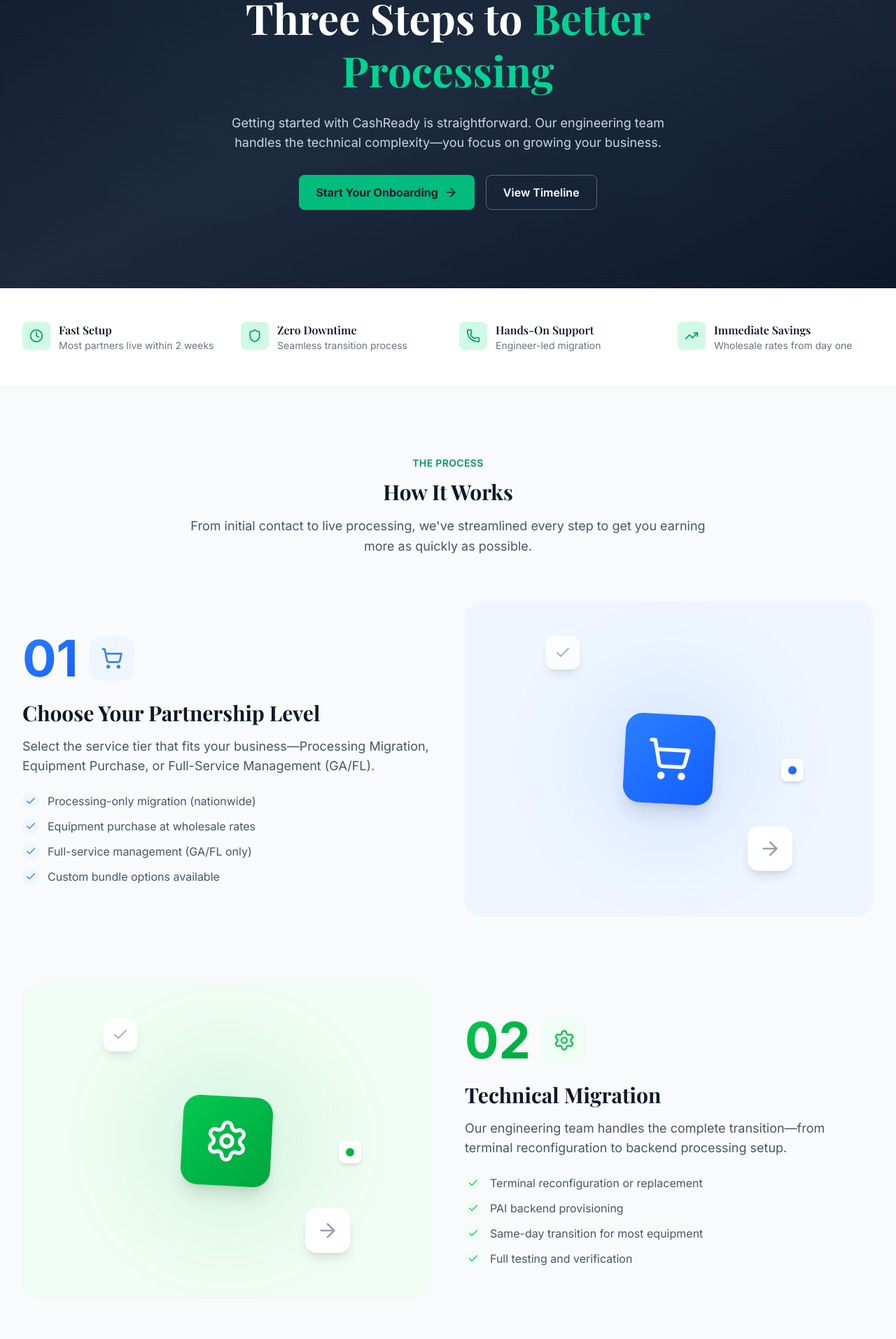
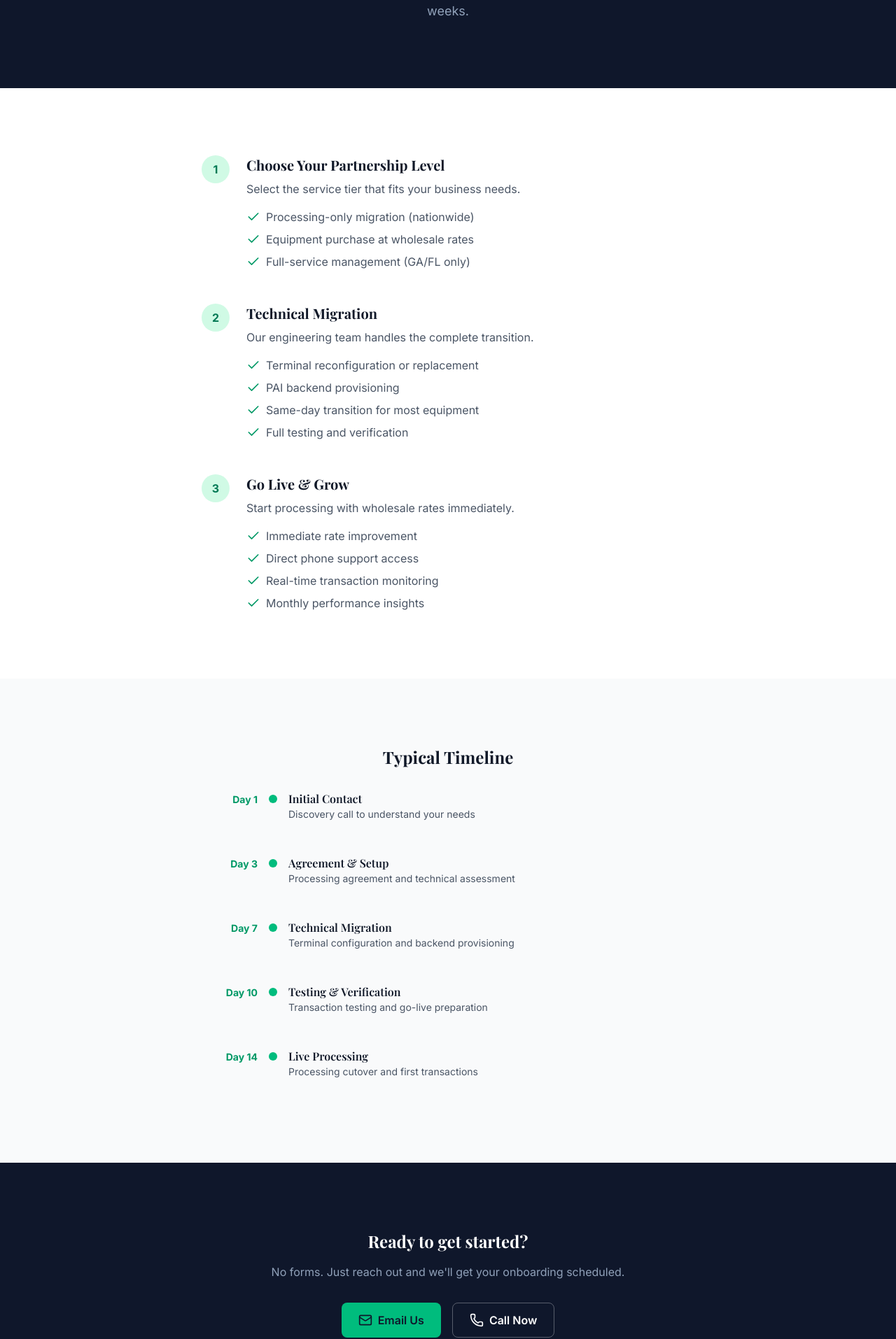
Before and after one commit to rventra/ATM-wireframe, a Next.js app: page /onboarding-process in a window 1280 px wide. Shown: the part 267-2181 px from the top of the page at 70% size. Built offline with nearby package versions, Linux system fonts and the light colour scheme.

Commit message:
refactor: simplify onboarding process page to clean list (#14)
- Remove complex graphics and visual elements
- Convert to simple numbered list format
- Clean timeline with minimal styling
- Reduced from 306 lines to ~150 lines

```diff
--- a/src/app/onboarding-process/page.tsx
+++ b/src/app/onboarding-process/page.tsx
@@ -1,37 +1,30 @@
 import { Metadata } from "next";
 import Navigation from "@/components/ui/Navigation";
 import Footer from "@/components/ui/Footer";
-import { ArrowRight, Settings, Headphones, Check, ShoppingCart, Phone, Mail, Clock, Shield, Zap, TrendingUp } from "lucide-react";
+import { ArrowRight, Check, Phone, Mail } from "lucide-react";
 import Link from "next/link";
 
 export const metadata: Metadata = {
   title: "Onboarding Process | CashReady ATM Processing | PAI Partner",
-  description: "Learn how CashReady ATM helps you access wholesale PAI processing rates. Simple 3-step onboarding process to get you up and running within two weeks.",
+  description: "Simple 3-step onboarding process to get you up and running with wholesale PAI processing rates within two weeks.",
 };
 
 const steps = [
   {
-    number: "01",
+    number: "1",
     title: "Choose Your Partnership Level",
-    description: "Select the service tier that fits your business—Processing Migration, Equipment Purchase, or Full-Service Management (GA/FL).",
-    icon: ShoppingCart,
-    color: "from-blue-500 to-blue-600",
-    bgColor: "bg-blue-50",
-    details: [
+    description: "Select the service tier that fits your business needs.",
+    items: [
       "Processing-only migration (nationwide)",
       "Equipment purchase at wholesale rates",
       "Full-service management (GA/FL only)",
-      "Custom bundle options available",
     ],
   },
   {
-    number: "02",
+    number: "2",
     title: "Technical Migration",
-    description: "Our engineering team handles the complete transition—from terminal reconfiguration to backend processing setup.",
-    icon: Settings,
-    color: "from-green-500 to-green-600",
-    bgColor: "bg-green-50",
-    details: [
+    description: "Our engineering team handles the complete transition.",
+    items: [
       "Terminal reconfiguration or replacement",
       "PAI backend provisioning",
       "Same-day transition for most equipment",
@@ -39,13 +32,10 @@
     ],
   },
   {
-    number: "03",
+    number: "3",
     title: "Go Live & Grow",
-    description: "Start processing with wholesale rates immediately. Get direct support and daily oversight from day one.",
-    icon: TrendingUp,
-    color: "from-emerald-500 to-emerald-600",
-    bgColor: "bg-emerald-50",
-    details: [
+    description: "Start processing with wholesale rates immediately.",
+    items: [
       "Immediate rate improvement",
       "Direct phone support access",
       "Real-time transaction monitoring",
@@ -55,18 +45,11 @@
 ];
 
 const timeline = [
-  { day: "Day 1", title: "Initial Contact", desc: "Discovery call to understand your needs and current setup", icon: Phone },
-  { day: "Day 3", title: "Agreement & Setup", desc: "Processing agreement and technical assessment", icon: Shield },
-  { day: "Day 7", title: "Technical Migration", desc: "Terminal configuration and backend provisioning", icon: Settings },
-  { day: "Day 10", title: "Testing & Verification", desc: "Transaction testing and go-live preparation", icon: Check },
-  { day: "Day 14", title: "Live Processing", desc: "Processing cutover and first transactions", icon: Zap },
-];
-
-const benefits = [
-  { icon: Clock, title: "Fast Setup", desc: "Most partners live within 2 weeks" },
-  { icon: Shield, title: "Zero Downtime", desc: "Seamless transition process" },
-  { icon: Phone, title: "Hands-On Support", desc: "Engineer-led migration" },
-  { icon: TrendingUp, title: "Immediate Savings", desc: "Wholesale rates from day one" },
+  { day: "Day 1", title: "Initial Contact", desc: "Discovery call to understand your needs" },
+  { day: "Day 3", title: "Agreement & Setup", desc: "Processing agreement and technical assessment" },
+  { day: "Day 7", title: "Technical Migration", desc: "Terminal configuration and backend provisioning" },
+  { day: "Day 10", title: "Testing & Verification", desc: "Transaction testing and go-live preparation" },
+  { day: "Day 14", title: "Live Processing", desc: "Processing cutover and first transactions" },
 ];
 
 export default function OnboardingProcessPage() {
@@ -75,142 +58,39 @@
       <Navigation />
       <main>
         {/* Hero */}
-        <section className="relative py-20 lg:py-28 overflow-hidden">
-          <div className="absolute inset-0 bg-gradient-to-br from-slate-900 via-slate-800 to-slate-900" />
-          <div className="absolute inset-0 opacity-10" style={{
-            backgroundImage: `radial-gradient(circle at 25% 25%, rgba(52, 211, 153, 0.3) 0%, transparent 50%),
-                             radial-gradient(circle at 75% 75%, rgba(16, 185, 129, 0.2) 0%, transparent 50%)`,
-          }} />
-
-          <div className="relative max-w-7xl mx-auto px-4 sm:px-6 lg:px-8">
-            <div className="max-w-3xl mx-auto text-center">
-              <span className="inline-flex items-center gap-2 px-4 py-2 rounded-full bg-emerald-500/10 border border-emerald-500/20 text-emerald-400 font-semibold text-sm uppercase tracking-wide mb-6">
-                <Zap className="w-4 h-4" />
-                Simple & Fast
-              </span>
-              <h1 className="text-4xl sm:text-5xl lg:text-6xl font-bold text-white leading-tight mb-6">
-                Three Steps to <span className="text-emerald-400">Better Processing</span>
+        <section className="bg-slate-900 py-16 lg:py-24">
+          <div className="max-w-3xl mx-auto px-4 sm:px-6 lg:px-8 text-center">
+            <h1 className="text-3xl sm:text-4xl lg:text-5xl font-bold text-white mb-4">
+              Onboarding Process
             </h1>
-              <p className="text-lg text-slate-300 mb-8 max-w-2xl mx-auto">
-                Getting started with CashReady is straightforward. Our engineering team handles the technical complexity—you focus on growing your business.
+            <p className="text-lg text-slate-400">
+              Three simple steps to wholesale processing. Most partners are live within two weeks.
             </p>
-              <div className="flex flex-col sm:flex-row gap-4 justify-center">
-                <Link
-                  href="/contact"
-                  className="inline-flex items-center justify-center px-6 py-3 bg-emerald-500 text-slate-900 font-bold rounded-lg hover:bg-emerald-400 transition-colors"
-                >
-                  Start Your Onboarding
-                  <ArrowRight className="ml-2 w-5 h-5" />
-                </Link>
-                <a
-                  href="#timeline"
-                  className="inline-flex items-center justify-center px-6 py-3 text-white border border-white/30 rounded-lg hover:bg-white/10 transition-colors font-semibold"
-                >
-                  View Timeline
-                </a>
-              </div>
-            </div>
-          </div>
-        </section>
-
-        {/* Benefits Bar */}
-        <section className="py-12 bg-white border-b border-gray-100">
-          <div className="max-w-7xl mx-auto px-4 sm:px-6 lg:px-8">
-            <div className="grid grid-cols-2 lg:grid-cols-4 gap-8">
-              {benefits.map((benefit) => (
-                <div key={benefit.title} className="flex items-start gap-3">
-                  <div className="w-10 h-10 rounded-lg bg-emerald-100 flex items-center justify-center flex-shrink-0">
-                    <benefit.icon className="w-5 h-5 text-emerald-600" />
-                  </div>
-                  <div>
-                    <h3 className="font-semibold text-gray-900">{benefit.title}</h3>
-                    <p className="text-sm text-gray-500">{benefit.desc}</p>
-                  </div>
-                </div>
-              ))}
-            </div>
           </div>
         </section>
 
         {/* Steps */}
-        <section className="section-padding bg-gray-50">
-          <div className="max-w-7xl mx-auto px-4 sm:px-6 lg:px-8">
-            <div className="text-center max-w-3xl mx-auto mb-16">
-              <span className="text-emerald-600 font-semibold text-sm uppercase tracking-wide">
-                The Process
-              </span>
-              <h2 className="heading-md text-gray-900 mt-3 mb-4">
-                How It Works
-              </h2>
-              <p className="text-body">
-                From initial contact to live processing, we've streamlined every step to get you earning more as quickly as possible.
-              </p>
-            </div>
-
-            <div className="space-y-16 lg:space-y-24">
-              {steps.map((step, index) => (
-                <div
-                  key={step.number}
-                  className={`grid lg:grid-cols-2 gap-12 items-center ${
-                    index % 2 === 1 ? "lg:flex-row-reverse" : ""
-                  }`}
-                >
-                  <div className={index % 2 === 1 ? "lg:order-2" : ""}>
-                    <div className="flex items-center gap-4 mb-6">
-                      <span className={`text-7xl font-black bg-gradient-to-br ${step.color} bg-clip-text text-transparent`}>
+        <section className="section-padding bg-white">
+          <div className="max-w-3xl mx-auto px-4 sm:px-6 lg:px-8">
+            <div className="space-y-12">
+              {steps.map((step) => (
+                <div key={step.number} className="flex gap-6">
+                  <div className="flex-shrink-0">
+                    <span className="flex items-center justify-center w-10 h-10 rounded-full bg-emerald-100 text-emerald-700 font-bold">
                       {step.number}
                     </span>
-                      <div className={`w-16 h-16 rounded-2xl ${step.bgColor} flex items-center justify-center`}>
-                        <step.icon className={`w-8 h-8 bg-gradient-to-br ${step.color} bg-clip-text text-transparent`} style={{ color: index === 0 ? '#3b82f6' : index === 1 ? '#22c55e' : '#10b981' }} />
                   </div>
-                    </div>
-                    <h2 className="text-2xl lg:text-3xl font-bold text-gray-900 mb-4">
-                      {step.title}
-                    </h2>
-                    <p className="text-lg text-gray-600 mb-6">
-                      {step.description}
-                    </p>
-                    <ul className="space-y-3">
-                      {step.details.map((detail) => (
-                        <li key={detail} className="flex items-center">
-                          <div className={`w-6 h-6 rounded-full ${step.bgColor} flex items-center justify-center mr-3`}>
-                            <Check className={`w-4 h-4`} style={{ color: index === 0 ? '#3b82f6' : index === 1 ? '#22c55e' : '#10b981' }} />
-                          </div>
-                          <span className="text-gray-600">{detail}</span>
+                  <div>
+                    <h2 className="text-xl font-bold text-gray-900 mb-2">{step.title}</h2>
+                    <p className="text-gray-600 mb-4">{step.description}</p>
+                    <ul className="space-y-2">
+                      {step.items.map((item) => (
+                        <li key={item} className="flex items-start">
+                          <Check className="w-5 h-5 text-emerald-600 mr-2 flex-shrink-0 mt-0.5" />
+                          <span className="text-gray-600">{item}</span>
                         </li>
                       ))}
                     </ul>
-                  </div>
-
-                  {/* Visual */}
-                  <div className={index % 2 === 1 ? "lg:order-1" : ""}>
-                    <div className={`relative rounded-3xl p-8 ${step.bgColor} border border-gray-100`}>
-                      {/* Abstract Graphic */}
-                      <div className="aspect-square max-w-sm mx-auto relative">
-                        {/* Background circles */}
-                        <div className="absolute inset-0 flex items-center justify-center">
-                          <div className={`w-64 h-64 rounded-full bg-gradient-to-br ${step.color} opacity-10 blur-3xl`} />
-                        </div>
-
-                        {/* Main icon */}
-                        <div className="absolute inset-0 flex items-center justify-center">
-                          <div className={`w-32 h-32 rounded-3xl bg-gradient-to-br ${step.color} shadow-xl flex items-center justify-center transform rotate-3 hover:rotate-6 transition-transform`}>
-                            <step.icon className="w-16 h-16 text-white" />
-                          </div>
-                        </div>
-
-                        {/* Floating elements */}
-                        <div className="absolute top-4 left-4 w-12 h-12 rounded-xl bg-white shadow-lg flex items-center justify-center animate-pulse">
-                          <Check className="w-6 h-6 text-gray-400" />
-                        </div>
-                        <div className="absolute bottom-8 right-4 w-16 h-16 rounded-2xl bg-white shadow-lg flex items-center justify-center">
-                          <ArrowRight className="w-8 h-8 text-gray-400" />
-                        </div>
-                        <div className="absolute top-1/2 right-0 w-8 h-8 rounded-lg bg-white shadow-md flex items-center justify-center">
-                          <div className={`w-3 h-3 rounded-full bg-gradient-to-br ${step.color}`} />
-                        </div>
-                      </div>
-                    </div>
                   </div>
                 </div>
               ))}
@@ -219,79 +99,46 @@
         </section>
 
         {/* Timeline */}
-        <section id="timeline" className="section-padding bg-white">
-          <div className="max-w-7xl mx-auto px-4 sm:px-6 lg:px-8">
-            <div className="text-center max-w-3xl mx-auto mb-16">
-              <span className="text-emerald-600 font-semibold text-sm uppercase tracking-wide">
-                Timeline
-              </span>
-              <h2 className="heading-md text-gray-900 mt-3 mb-4">
-                Your Onboarding Journey
-              </h2>
-              <p className="text-body">
-                A typical onboarding takes about two weeks from first contact to live processing.
-              </p>
+        <section className="section-padding bg-gray-50">
+          <div className="max-w-3xl mx-auto px-4 sm:px-6 lg:px-8">
+            <h2 className="text-2xl font-bold text-gray-900 mb-8 text-center">Typical Timeline</h2>
+            <div className="space-y-6">
+              {timeline.map((item) => (
+                <div key={item.day} className="flex gap-4">
+                  <div className="flex-shrink-0 w-20 text-right">
+                    <span className="text-sm font-bold text-emerald-600">{item.day}</span>
                   </div>
-
-            <div className="max-w-4xl mx-auto">
-              <div className="relative">
-                {/* Timeline Line */}
-                <div className="absolute left-8 lg:left-1/2 lg:-translate-x-px top-0 bottom-0 w-0.5 bg-gradient-to-b from-emerald-200 via-emerald-400 to-emerald-200" />
-
-                {/* Timeline Items */}
-                <div className="space-y-12">
-                  {timeline.map((item, index) => (
-                    <div key={item.day} className={`relative flex items-start lg:items-center ${index % 2 === 0 ? 'lg:flex-row' : 'lg:flex-row-reverse'}`}>
-                      {/* Timeline Dot */}
-                      <div className="absolute left-8 lg:left-1/2 w-4 h-4 bg-emerald-500 rounded-full -translate-x-1.5 border-4 border-white shadow-lg z-10" />
-
-                      {/* Content */}
-                      <div className={`ml-20 lg:ml-0 lg:w-1/2 ${index % 2 === 0 ? 'lg:pr-12 lg:text-right' : 'lg:pl-12'}`}>
-                        <div className={`inline-flex items-center gap-2 px-3 py-1 rounded-full ${index % 2 === 0 ? 'lg:flex-row-reverse' : ''} mb-2`}>
-                          <span className="text-sm font-bold text-emerald-600 bg-emerald-50 px-2 py-0.5 rounded">
-                            {item.day}
-                          </span>
+                  <div className="flex-shrink-0">
+                    <div className="w-3 h-3 rounded-full bg-emerald-500 mt-1.5" />
                   </div>
-                        <h3 className="text-xl font-bold text-gray-900">{item.title}</h3>
-                        <p className="text-gray-600 mt-1">{item.desc}</p>
-                      </div>
-
-                      {/* Icon */}
-                      <div className={`hidden lg:flex absolute left-1/2 -translate-x-1/2 w-12 h-12 rounded-xl bg-emerald-50 border border-emerald-100 items-center justify-center ${index % 2 === 0 ? 'lg:translate-x-8' : 'lg:-translate-x-20'}`}>
-                        <item.icon className="w-6 h-6 text-emerald-600" />
+                  <div className="flex-1 pb-6 border-b border-gray-200 last:border-0">
+                    <h3 className="font-semibold text-gray-900">{item.title}</h3>
+                    <p className="text-gray-600 text-sm">{item.desc}</p>
                   </div>
                 </div>
               ))}
             </div>
           </div>
-            </div>
-          </div>
         </section>
 
-        {/* CTA Section */}
-        <section className="section-padding bg-gradient-to-br from-slate-900 via-slate-800 to-slate-900 relative overflow-hidden">
-          <div className="absolute inset-0 opacity-20" style={{
-            backgroundImage: `radial-gradient(circle at 75% 25%, rgba(52, 211, 153, 0.4) 0%, transparent 40%)`,
-          }} />
-
-          <div className="relative max-w-4xl mx-auto px-4 sm:px-6 lg:px-8 text-center">
-            <h2 className="text-3xl lg:text-4xl font-bold text-white mb-4">
-              Ready to get started?
-            </h2>
-            <p className="text-lg text-slate-300 mb-8 max-w-2xl mx-auto">
-              No forms to fill out. Just reach out directly and we'll get your onboarding scheduled.
+        {/* CTA */}
+        <section className="section-padding bg-slate-900">
+          <div className="max-w-3xl mx-auto px-4 sm:px-6 lg:px-8 text-center">
+            <h2 className="text-2xl font-bold text-white mb-4">Ready to get started?</h2>
+            <p className="text-slate-400 mb-8">
+              No forms. Just reach out and we&apos;ll get your onboarding scheduled.
             </p>
             <div className="flex flex-col sm:flex-row gap-4 justify-center">
               <a
                 href="mailto:info@cashreadyatm.com"
-                className="inline-flex items-center justify-center px-8 py-4 text-base font-semibold text-slate-900 bg-emerald-400 rounded-lg transition-all duration-200 hover:bg-emerald-300"
+                className="inline-flex items-center justify-center px-6 py-3 bg-emerald-500 text-slate-900 font-semibold rounded-lg hover:bg-emerald-400 transition-colors"
               >
                 <Mail className="w-5 h-5 mr-2" />
                 Email Us
               </a>
               <a
                 href="tel:+1-XXX-XXX-XXXX"
-                className="inline-flex items-center justify-center px-8 py-4 text-base font-semibold text-white border border-white/30 rounded-lg transition-all duration-200 hover:bg-white/10"
+                className="inline-flex items-center justify-center px-6 py-3 text-white border border-white/30 rounded-lg hover:bg-white/10 transition-colors font-semibold"
               >
                 <Phone className="w-5 h-5 mr-2" />
                 Call Now
```
Lines whose indentation alone changed are shown as unchanged.
